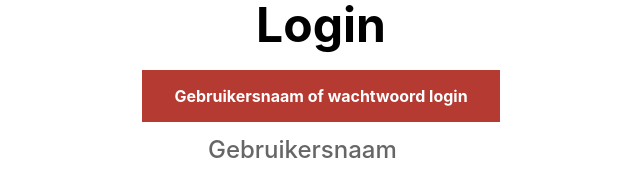
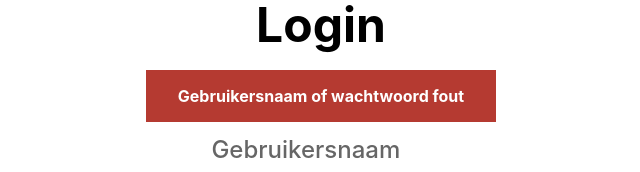
Before and after one commit to Evi-2003/uncinc-reactjs, a React (Create React App) app: page /login in a window 1280 px wide. Both pictures are taken after typing "Sample", "Sample123" into the empty fields and a click on the button "Inloggen". Shown: the part 301-473 px from the top of the page, without its empty margins (319-959 px from the left). Built offline with nearby package versions, Linux system fonts and the light colour scheme.

Commit message:
Tekst wijziging

```diff
--- a/src/components/loginForm.tsx
+++ b/src/components/loginForm.tsx
@@ -12,7 +12,7 @@ export default function LoginForm() {
 
   return (
     <>
-      {loginFailed && <h2>Gebruikersnaam of wachtwoord login</h2>}
+      {loginFailed && <h2>Gebruikersnaam of wachtwoord fout</h2>}
       <form onSubmit={sendLogIn}>
         <label htmlFor="gebruikersnaam">Gebruikersnaam</label>
         <input type="text" id="gebruikersnaam" name="gebruikersnaam" required />
```
